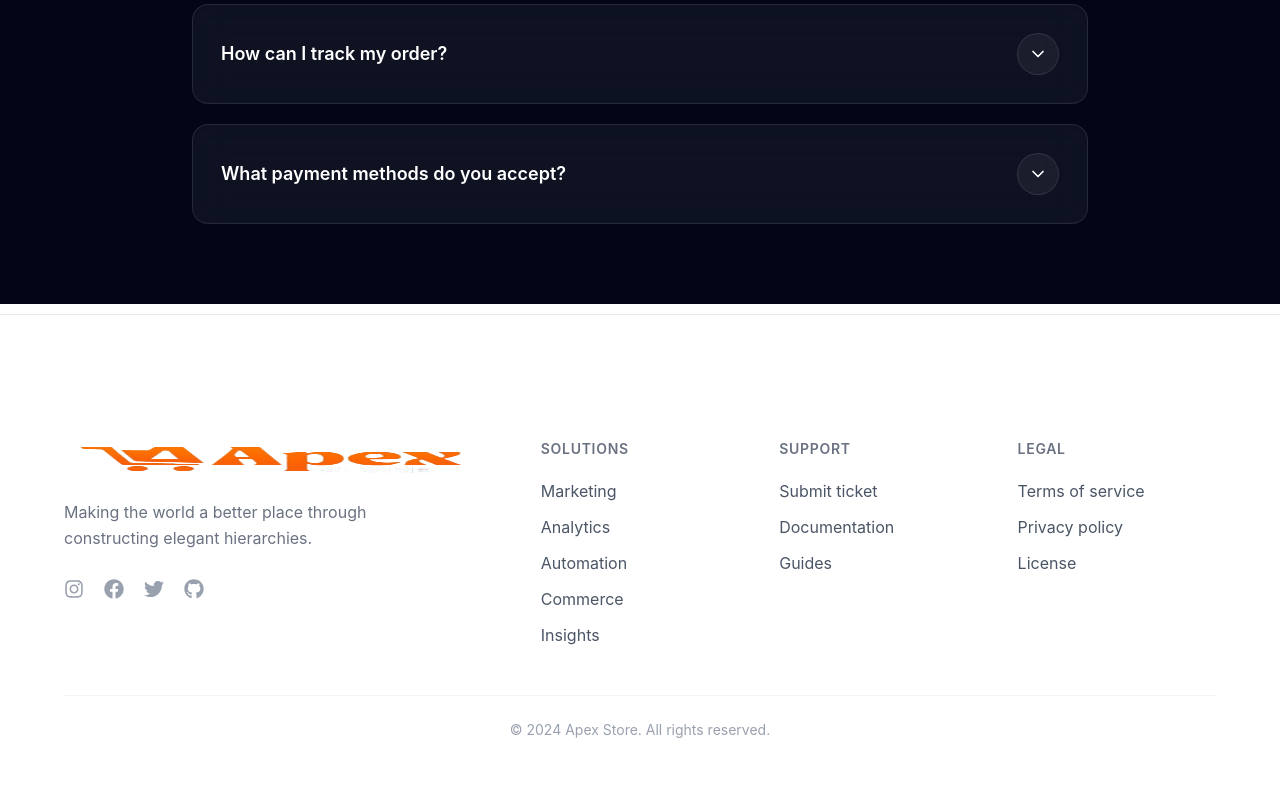
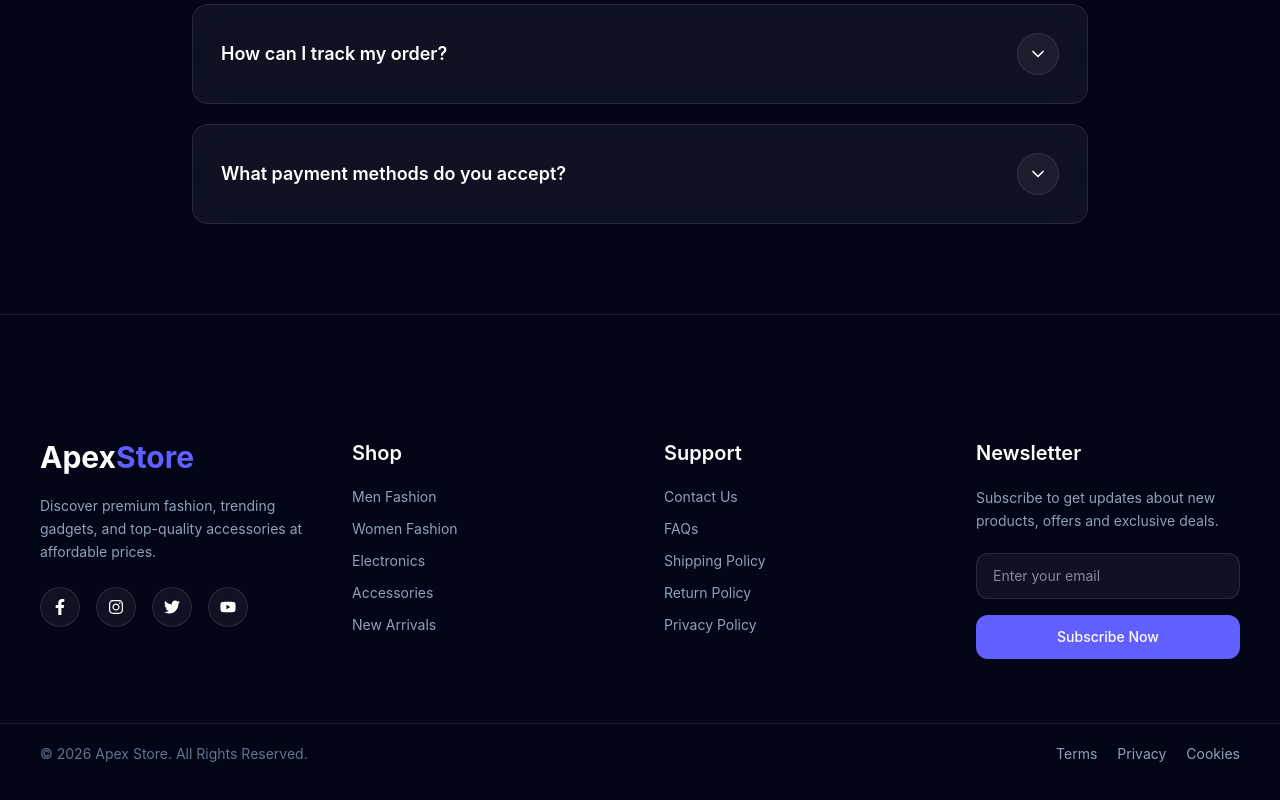
Before and after one commit to vansh-verma-dev/ApexStore_E-Commerce, a React (Vite) app: page / in a window 1280 px wide. Shown: the part 1842-2642 px from the top of the page. Built offline with nearby package versions, Linux system fonts and the light colour scheme.

Commit message:
Update ui Footer

```diff
--- a/src/Components/Faq.jsx
+++ b/src/Components/Faq.jsx
@@ -45,7 +45,7 @@ function FAQ() {
     <section className="w-full bg-[#020617] py-20 px-4 sm:px-6 lg:px-8">
       <div className="max-w-4xl mx-auto">
 
-        {/* Heading */}
+
         <div className="text-center mb-14">
           <span className="bg-indigo-500/10 text-indigo-400 px-4 py-1 rounded-full text-sm font-medium border border-indigo-500/20">
             FAQ
@@ -53,7 +53,7 @@ function FAQ() {
 
           <h2 className="text-4xl sm:text-5xl font-bold text-white mt-6 leading-tight">
             Questions? <br />
-            We’ve Got Answers.
+            We've Got Answers.
           </h2>
 
           <p className="text-slate-400 mt-5 max-w-2xl mx-auto text-sm sm:text-base leading-relaxed">
@@ -62,7 +62,7 @@ function FAQ() {
           </p>
         </div>
 
-        {/* FAQ BOX */}
+
         <div className="space-y-5">
           {faqs.map((faq, index) => (
             <div
@@ -74,7 +74,7 @@ function FAQ() {
                   : "bg-white/5 border-white/10 hover:border-indigo-400/30"
               }`}
             >
-              {/* Question */}
+
               <button
                 onClick={() => toggleFAQ(index)}
                 className="w-full flex items-center justify-between gap-4 text-left p-6 sm:p-7"
@@ -95,7 +95,7 @@ function FAQ() {
                 </div>
               </button>
 
-              {/* Answer */}
+
               <div
                 className={`grid transition-all duration-300 ease-in-out
                 ${
@@ -113,9 +113,6 @@ function FAQ() {
             </div>
           ))}
         </div>
-
-
-
       </div>
     </section>
   );
--- a/src/Components/Footer.jsx
+++ b/src/Components/Footer.jsx
@@ -1,95 +1,207 @@
-import { FaInstagram, FaTwitter, FaGithub, FaFacebook } from "react-icons/fa";
+import React from "react";
 
-function Footersection() {
+import {
+  FaFacebookF,
+  FaInstagram,
+  FaTwitter,
+  FaYoutube,
+} from "react-icons/fa";
+
+function Footer() {
   return (
-    <footer className="w-full bg-white border-t border-gray-200 mt-16">
+    <footer className="bg-[#020617] text-white border-t border-white/10">
 
-      <div className="w-full max-w-[1200px] mx-auto px-6 py-16">
+      <div className="max-w-7xl mx-auto px-5 sm:px-8 lg:px-10 py-16">
 
-        <div className="grid grid-cols-1 md:grid-cols-2 lg:grid-cols-5 gap-10">
+        <div className="grid grid-cols-1 sm:grid-cols-2 lg:grid-cols-4 gap-12">
 
-          {/* Logo Section */}
-          <div className="lg:col-span-2 flex flex-col gap-5">
+          {/* LOGO & ABOUT */}
+          <div>
+            <h1 className="text-3xl font-bold">
+              Apex<span className="text-indigo-500">Store</span>
+            </h1>
 
-            <img
-              src="./logo.png"
-              alt="Logo"
-              className="h-10 w-auto"
+            <p className="text-slate-400 mt-5 leading-relaxed text-sm">
+              Discover premium fashion, trending gadgets,
+              and top-quality accessories at affordable prices.
+            </p>
+
+            {/* SOCIAL ICONS */}
+            <div className="flex items-center gap-4 mt-6">
+
+              <a
+                href="#"
+                className="w-10 h-10 rounded-full bg-white/5 border border-white/10 flex items-center justify-center hover:bg-indigo-500 transition-all duration-300"
+              >
+                <FaFacebookF />
+              </a>
+
+              <a
+                href="#"
+                className="w-10 h-10 rounded-full bg-white/5 border border-white/10 flex items-center justify-center hover:bg-pink-500 transition-all duration-300"
+              >
+                <FaInstagram />
+              </a>
+
+              <a
+                href="#"
+                className="w-10 h-10 rounded-full bg-white/5 border border-white/10 flex items-center justify-center hover:bg-sky-500 transition-all duration-300"
+              >
+                <FaTwitter />
+              </a>
+
+              <a
+                href="#"
+                className="w-10 h-10 rounded-full bg-white/5 border border-white/10 flex items-center justify-center hover:bg-red-500 transition-all duration-300"
+              >
+                <FaYoutube />
+              </a>
+
+            </div>
+          </div>
+
+          {/* SHOP LINKS */}
+          <div>
+            <h2 className="text-xl font-semibold mb-5">
+              Shop
+            </h2>
+
+            <ul className="space-y-3 text-slate-400 text-sm">
+
+              <li>
+                <a href="#" className="hover:text-indigo-400 transition">
+                  Men Fashion
+                </a>
+              </li>
+
+              <li>
+                <a href="#" className="hover:text-indigo-400 transition">
+                  Women Fashion
+                </a>
+              </li>
+
+              <li>
+                <a href="#" className="hover:text-indigo-400 transition">
+                  Electronics
+                </a>
+              </li>
+
+              <li>
+                <a href="#" className="hover:text-indigo-400 transition">
+                  Accessories
+                </a>
+              </li>
+
+              <li>
+                <a href="#" className="hover:text-indigo-400 transition">
+                  New Arrivals
+                </a>
+              </li>
+
+            </ul>
+          </div>
+
+          {/* SUPPORT */}
+          <div>
+            <h2 className="text-xl font-semibold mb-5">
+              Support
+            </h2>
+
+            <ul className="space-y-3 text-slate-400 text-sm">
+
+              <li>
+                <a href="#" className="hover:text-indigo-400 transition">
+                  Contact Us
+                </a>
+              </li>
+
+              <li>
+                <a href="#" className="hover:text-indigo-400 transition">
+                  FAQs
+                </a>
+              </li>
+
+              <li>
+                <a href="#" className="hover:text-indigo-400 transition">
+                  Shipping Policy
+                </a>
+              </li>
+
+              <li>
+                <a href="#" className="hover:text-indigo-400 transition">
+                  Return Policy
+                </a>
+              </li>
+
+              <li>
+                <a href="#" className="hover:text-indigo-400 transition">
+                  Privacy Policy
+                </a>
+              </li>
+
+            </ul>
+          </div>
+
+          {/* NEWSLETTER */}
+          <div>
+            <h2 className="text-xl font-semibold mb-5">
+              Newsletter
+            </h2>
+
+            <p className="text-slate-400 text-sm leading-relaxed">
+              Subscribe to get updates about new products,
+              offers and exclusive deals.
+            </p>
+
+            <form className="mt-5 flex flex-col gap-4">
+
+              <input
+                type="email"
+                placeholder="Enter your email"
+                className="w-full bg-white/5 border border-white/10 rounded-xl px-4 py-3 text-sm outline-none focus:border-indigo-500"
               />
 
-            <p className="text-gray-500 max-w-sm leading-relaxed">
-              Making the world a better place through constructing elegant hierarchies.
-            </p>
+              <button
+                className="bg-indigo-500 hover:bg-indigo-600 transition-all duration-300 py-3 rounded-xl text-sm font-medium"
+              >
+                Subscribe Now
+              </button>
 
-            <div className="flex gap-5 pt-2">
-              <FaInstagram className="text-gray-400 hover:text-pink-600 text-xl cursor-pointer" />
-              <FaFacebook className="text-gray-400 hover:text-blue-500 text-xl cursor-pointer" />
-              <FaTwitter className="text-gray-400 hover:text-sky-500 text-xl cursor-pointer" />
-              <FaGithub className="text-gray-400 hover:text-gray-900 text-xl cursor-pointer" />
+            </form>
           </div>
 
         </div>
-
-          {/* Solutions */}
-          <div>
-            <h3 className="text-sm font-semibold text-gray-500 uppercase tracking-wider">
-              Solutions
-            </h3>
-            <ul className="mt-5 space-y-3">
-              {["Marketing", "Analytics", "Automation", "Commerce", "Insights"].map((item) => (
-                <li key={item}>
-                  <a className="text-gray-600 hover:text-black transition">
-                    {item}
-                  </a>
-                </li>
-              ))}
-            </ul>
       </div>
 
-          {/* Support */}
-          <div>
-            <h3 className="text-sm font-semibold text-gray-500 uppercase tracking-wider">
-              Support
-            </h3>
-            <ul className="mt-5 space-y-3">
-              {["Submit ticket", "Documentation", "Guides"].map((item) => (
-                <li key={item}>
-                  <a className="text-gray-600 hover:text-black transition">
-                    {item}
+      {/* BOTTOM */}
+      <div className="border-t border-white/10">
+        <div className="max-w-7xl mx-auto px-5 sm:px-8 lg:px-10 py-5 flex flex-col sm:flex-row items-center justify-between gap-4">
+
+          <p className="text-slate-500 text-sm text-center sm:text-left">
+            © 2026 Apex Store. All Rights Reserved.
+          </p>
+
+          <div className="flex items-center gap-5 text-sm text-slate-400">
+
+            <a href="#" className="hover:text-indigo-400 transition">
+              Terms
             </a>
-                </li>
-              ))}
-            </ul>
-          </div>
 
-          {/* Legal */}
-          <div>
-            <h3 className="text-sm font-semibold text-gray-500 uppercase tracking-wider">
-              Legal
-            </h3>
-            <ul className="mt-5 space-y-3">
-              {["Terms of service", "Privacy policy", "License"].map((item) => (
-                <li key={item}>
-                  <a className="text-gray-600 hover:text-black transition">
-                    {item}
+            <a href="#" className="hover:text-indigo-400 transition">
+              Privacy
             </a>
-                </li>
-              ))}
-            </ul>
+
+            <a href="#" className="hover:text-indigo-400 transition">
+              Cookies
+            </a>
+
           </div>
 
         </div>
-
-        {/* Bottom bar */}
-        <div className="mt-12 border-t border-gray-100 pt-6 text-center">
-          <p className="text-sm text-gray-400">
-            © 2024 Apex Store. All rights reserved.
-          </p>
       </div>
 
-      </div>
     </footer>
   );
 }
 
-export default Footersection;
+export default Footer;
--- a/src/index.css
+++ b/src/index.css
@@ -5,7 +5,7 @@
 }
 
 body {
-    background-color: rgb(255, 255, 255);
+    background-color:  #020617;
 }
 
 .Navbar {
```
Lines whose indentation alone changed are shown as unchanged.
